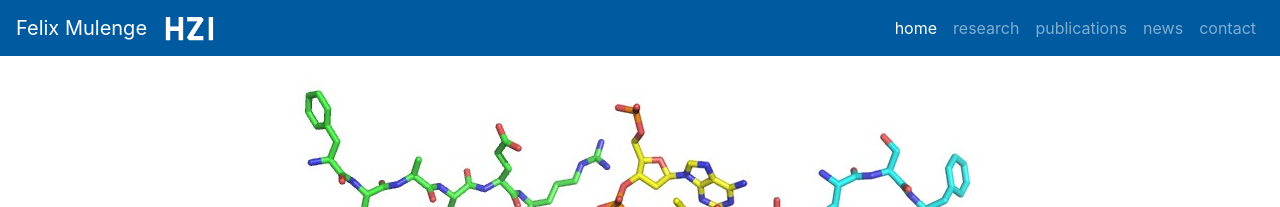
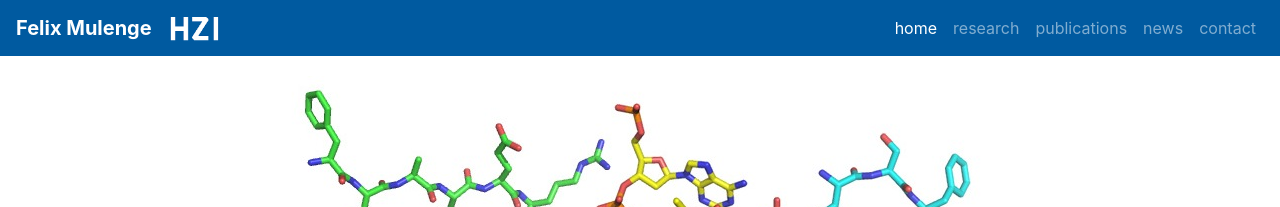
Before and after one commit to fmulenge/fmulenge.github.io, a Jekyll site: the page built from index.md, in a window 1280 px wide. Shown: the top 207 px of the page. Built offline with Jekyll 4.4.1, drawn with Linux system fonts in a browser that asks for light colours.

Commit message:
Update header.html

```diff
--- a/_includes/header.html
+++ b/_includes/header.html
@@ -23,7 +23,7 @@
 
     <!-- Static navbar -->
     <nav class="navbar navbar-expand-lg navbar-dark" style="background-color: #005AA0">
-        <a class="navbar-brand" href="/">{{site.name}}</a>
+        <a class="navbar-brand" style="font-weight:bold" href="/">{{site.name}}</a>
         <a href="https://www.helmholtz-hzi.de/en/"><img class="inline-block navb-icon" src="/static/img/logo/HZI_logo.svg" alt=""></a>
         <button type="button" class="navbar-toggler" data-toggle="collapse" data-target="#navbarContent" aria-controls="navbarContent" aria-expanded="false" aria-label="Toggle navigation">
           <span class="navbar-toggler-icon"></span>
```
